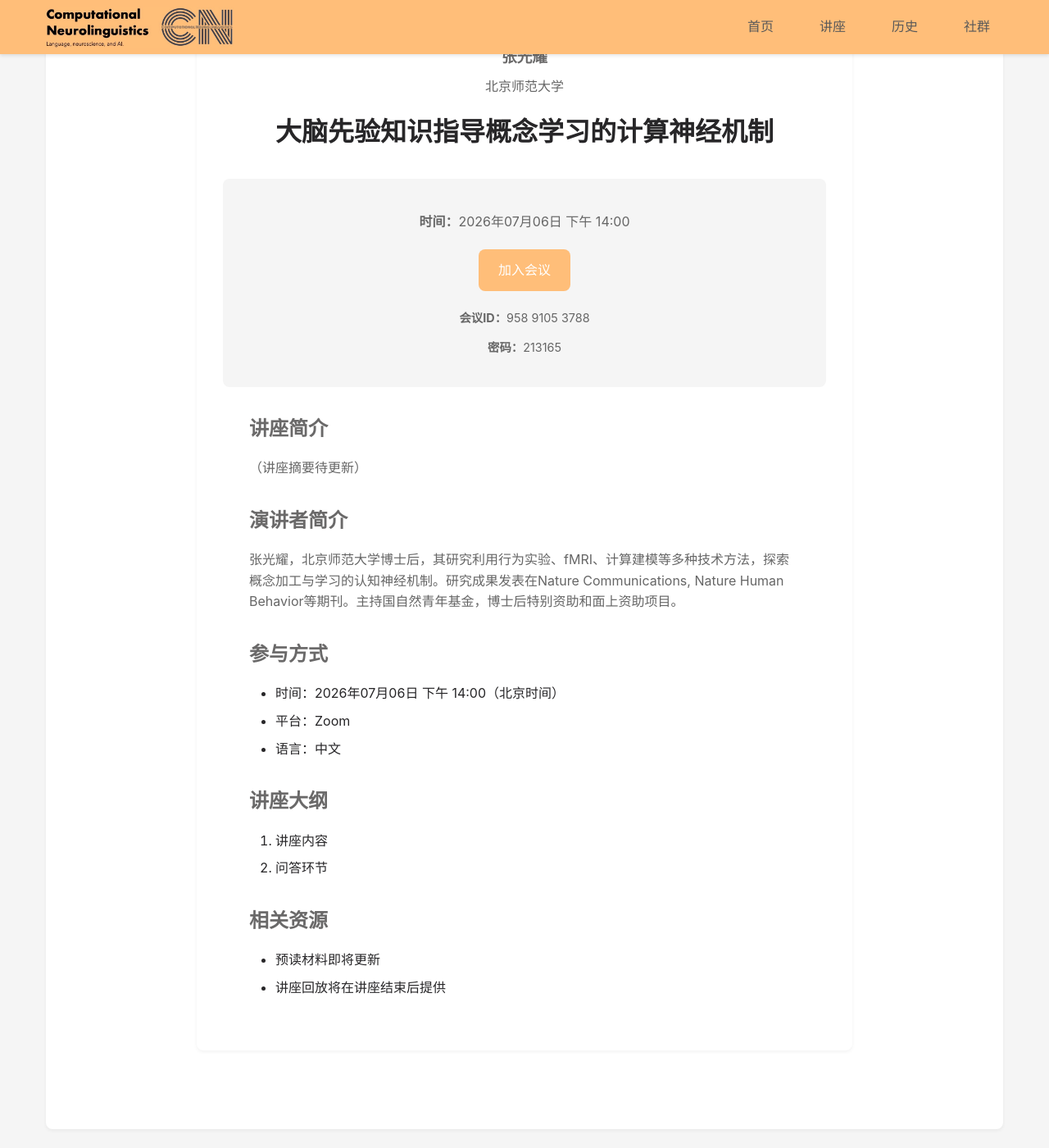
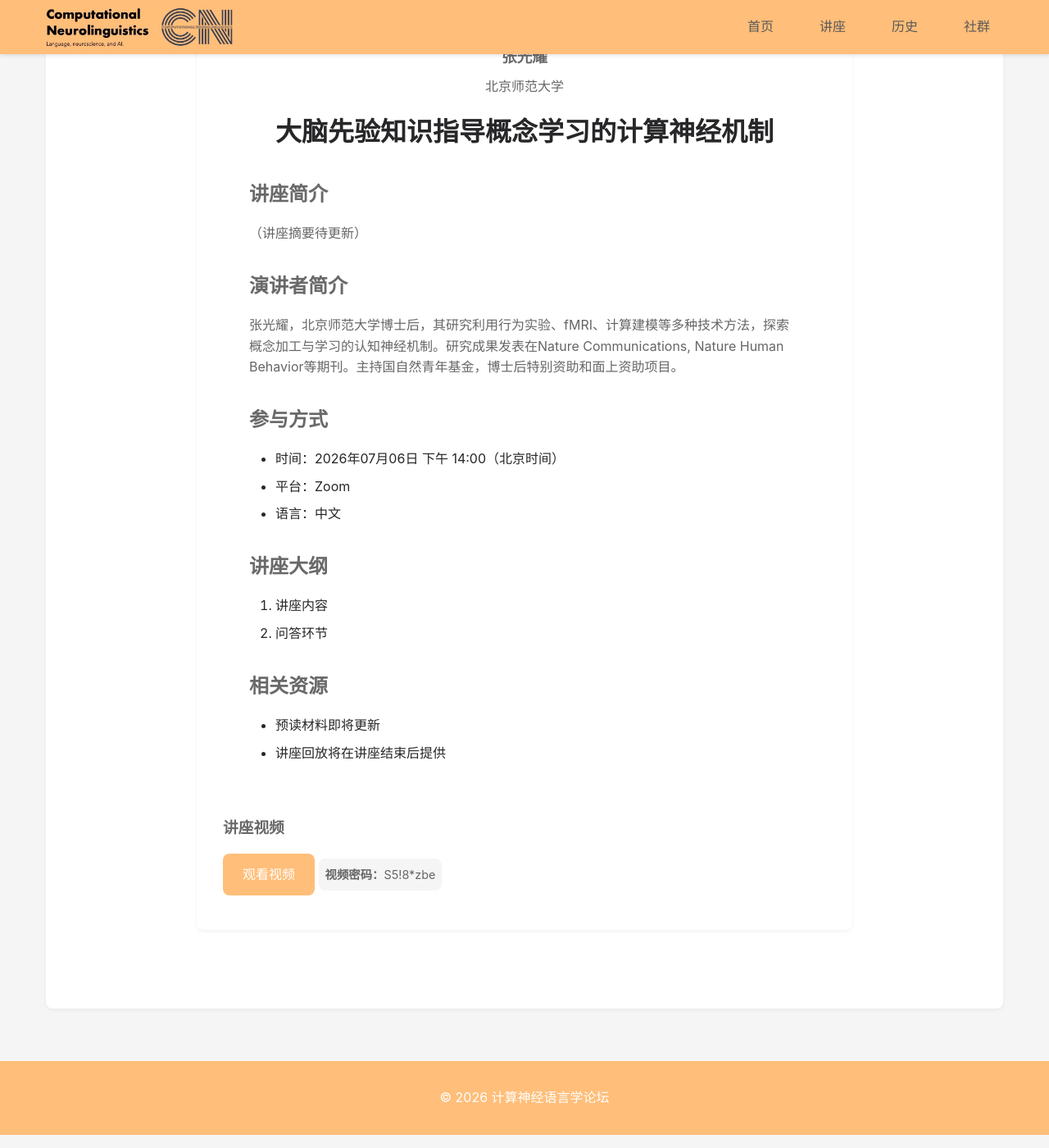
Before and after one commit to xufengduan/Computational-Neurolinguistics-Forum, a Jekyll site: the page built from events/2026-07-Zhang-Guangyao/index.md, in a window 1280 px wide and 1400 px high, scrolled down 313 px. Shown: the whole window at 82% size. Built offline with Jekyll 4.4.1, drawn with Linux system fonts in a browser that asks for light colours.

Commit message:
guangyao_finished

```diff
--- a/_data/events.yml
+++ b/_data/events.yml
@@ -271,7 +271,7 @@ events:
     institution: 北京师范大学
     permalink: 2026-07-Zhang-Guangyao
     photo: guangyao.png
-    status: active
+    status: past
     zoom_link: https://cuhk.zoom.us/j/95891053788?pwd=lWyxDJW0hy9Bkjaubfo9pmUz9qUh7h.1
     zoom_id: 958 9105 3788
     zoom_password: 213165
@@ -282,3 +282,5 @@ events:
     outline: |
       1. 讲座内容
       2. 问答环节
+    video_link: https://cuhk.zoom.us/rec/share/b9FY1SbbVKGjqZQ7kqzApbpeo_LMlyIJAPIlEWbI2pF4k1_ux70mMRrr1B6cOla9.cWvPEwe8opvAJUzS
+    video_password: S5!8*zbe
--- a/events/2026-07-Zhang-Guangyao/index.md
+++ b/events/2026-07-Zhang-Guangyao/index.md
@@ -7,6 +7,8 @@ date: 2026-07-06 14:00
 permalink: /events/2026-07-Zhang-Guangyao/
 zoom_link: |
   https://cuhk.zoom.us/j/95891053788?pwd=lWyxDJW0hy9Bkjaubfo9pmUz9qUh7h.1
+video_link: |
+  https://cuhk.zoom.us/rec/share/b9FY1SbbVKGjqZQ7kqzApbpeo_LMlyIJAPIlEWbI2pF4k1_ux70mMRrr1B6cOla9.cWvPEwe8opvAJUzS
 abstract: |
   （讲座摘要待更新）
 
@@ -19,7 +21,8 @@ outline: |
 
 zoom_id: 958 9105 3788
 zoom_password: 213165
-status: active
+video_password: S5!8*zbe
+status: past
 photo: guangyao.png
 ---
 
```
